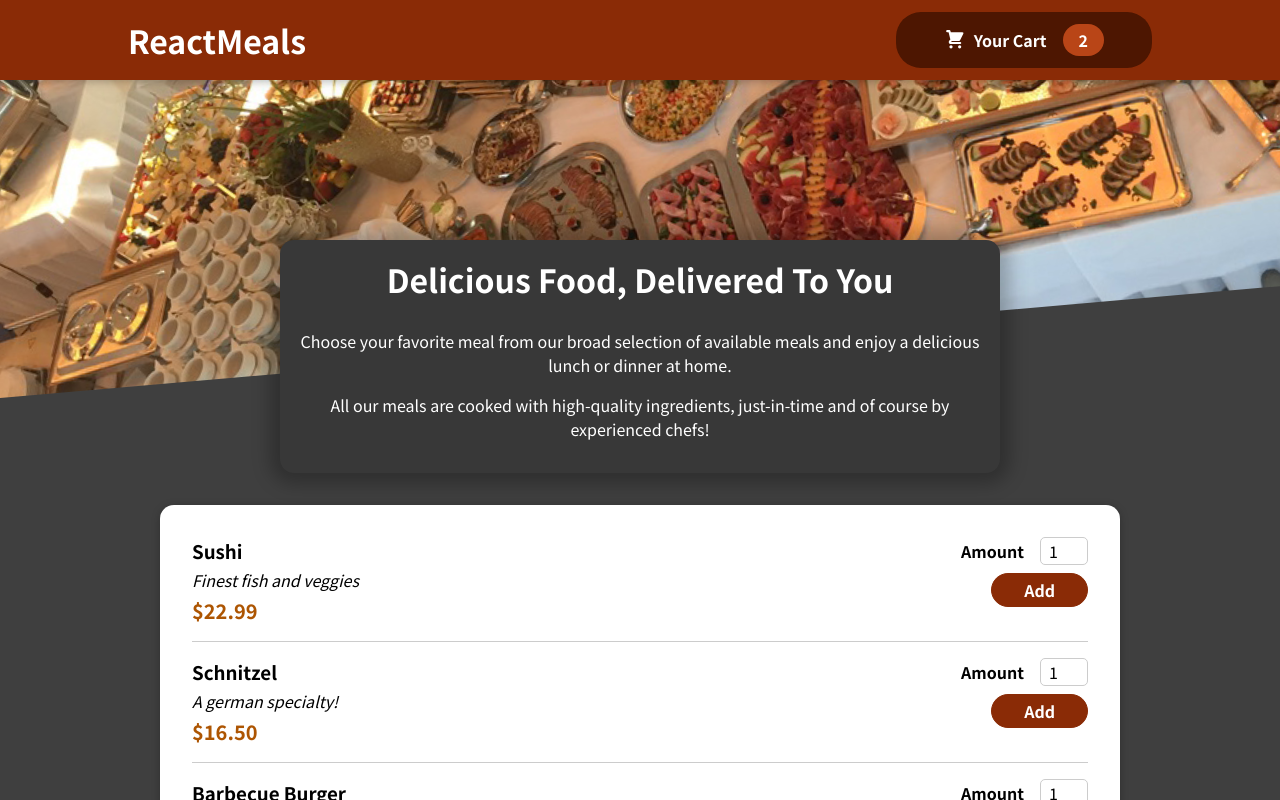
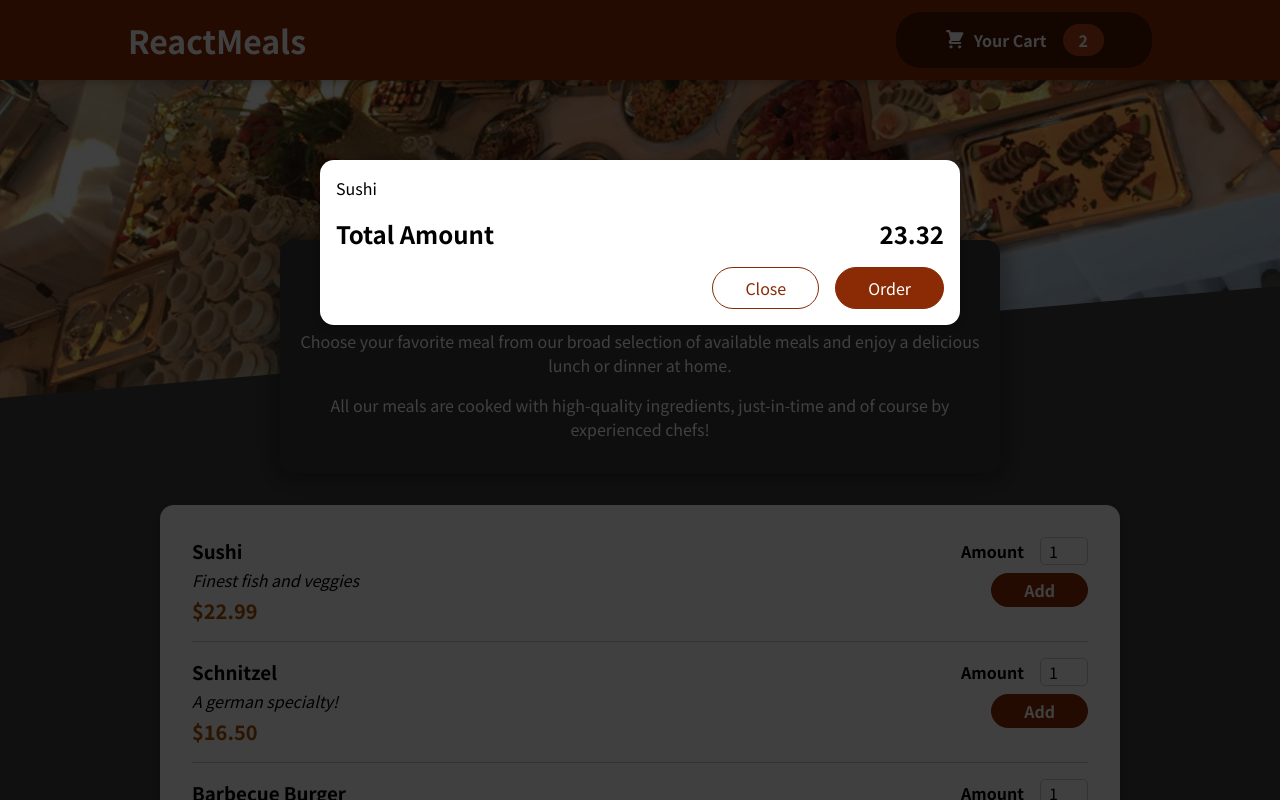
Before and after one commit to Ana-Vartasashvili/food-order-app, a React (Create React App) app: page / in a window 1280 px wide. Shown: the top 800 px of the page. Built offline with nearby package versions, Linux system fonts and the light colour scheme.

Commit message:
create a 'Cart' component

```diff
--- a/public/index.html
+++ b/public/index.html
@@ -28,6 +28,7 @@
   </head>
   <body>
     <noscript>You need to enable JavaScript to run this app.</noscript>
+    <div id="overlays"></div>
     <div id="root"></div>
     <!--
       This HTML file is a template.
--- a/src/App.js
+++ b/src/App.js
@@ -1,10 +1,12 @@
 import { Fragment } from 'react'
 import Header from './Components/Layout/Header'
 import Meals from './Components/Meals/Meals'
+import Cart from './Components/Cart/Cart'
 
 function App() {
   return (
     <Fragment>
+      <Cart />
       <Header />
       <main>
         <Meals />
--- /dev/null
+++ b/src/Components/Cart/Cart.js
@@ -0,0 +1,28 @@
+import classes from './Cart.module.css'
+import Modal from '../UI/Modal'
+
+const Cart = (props) => {
+  const CartItems = (
+    <ul className={classes['cart-items']}>
+      {[{ id: 'c1', name: 'Sushi', amount: 2, price: 11.21 }].map((item) => (
+        <li>{item.name}</li>
+      ))}
+    </ul>
+  )
+
+  return (
+    <Modal>
+      {CartItems}
+      <div className={classes.total}>
+        <span>Total Amount</span>
+        <span>23.32</span>
+      </div>
+      <div className={classes.actions}>
+        <button className={classes['button--alt']}>Close</button>
+        <button className={classes.button}>Order</button>
+      </div>
+    </Modal>
+  )
+}
+
+export default Cart
--- /dev/null
+++ b/src/Components/Cart/Cart.module.css
@@ -0,0 +1,46 @@
+.cart-items {
+  list-style: none;
+  margin: 0;
+  padding: 0;
+  max-height: 20rem;
+  overflow: auto;
+}
+
+.total {
+  display: flex;
+  justify-content: space-between;
+  align-items: center;
+  font-weight: bold;
+  font-size: 1.5rem;
+  margin: 1rem 0;
+}
+
+.actions {
+  text-align: right;
+}
+
+.actions button {
+  font: inherit;
+  cursor: pointer;
+  background-color: transparent;
+  border: 1px solid #8a2b06;
+  padding: 0.5rem 2rem;
+  border-radius: 25px;
+  margin-left: 1rem;
+}
+
+.actions button:hover,
+.actions button:active {
+  background-color: #5a1a01;
+  border-color: #5a1a01;
+  color: white;
+}
+
+.actions .button--alt {
+  color: #8a2b06;
+}
+
+.actions .button {
+  background-color: #8a2b06;
+  color: white;
+}
--- a/src/Components/Meals/AvailableMeals.js
+++ b/src/Components/Meals/AvailableMeals.js
@@ -32,6 +32,7 @@
 const AvailableMeals = () => {
   const mealsList = DUMMY_MEALS.map((meal) => (
     <MealItem
+      id={meal.id}
       key={meal.id}
       name={meal.name}
       description={meal.description}
--- a/src/Components/Meals/MealItem/MealItem.js
+++ b/src/Components/Meals/MealItem/MealItem.js
@@ -12,7 +12,7 @@
         <div className={classes.price}>{price}</div>
       </div>
       <div>
-        <MealItemForm />
+        <MealItemForm id={props.id} />
       </div>
     </li>
   )
--- a/src/Components/Meals/MealItem/MealItemForm.js
+++ b/src/Components/Meals/MealItem/MealItemForm.js
@@ -7,7 +7,7 @@
       <Input
         label="Amount"
         input={{
-          id: 'amount',
+          id: 'amount' + props.id,
           type: 'number',
           min: '1',
           max: '5',
--- /dev/null
+++ b/src/Components/UI/Modal.js
@@ -0,0 +1,32 @@
+import { Fragment } from 'react'
+import ReactDOM from 'react-dom'
+
+import classes from './Modal.module.css'
+
+const Backdrop = (props) => {
+  return <div className={classes.backdrop}></div>
+}
+
+const ModalOverlay = (props) => {
+  return (
+    <div className={classes.modal}>
+      <div className={classes.content}>{props.children}</div>
+    </div>
+  )
+}
+
+const portalElement = document.getElementById('overlays')
+
+const Modal = (props) => {
+  return (
+    <Fragment>
+      {ReactDOM.createPortal(<Backdrop />, portalElement)}
+      {ReactDOM.createPortal(
+        <ModalOverlay>{props.children}</ModalOverlay>,
+        portalElement
+      )}
+    </Fragment>
+  )
+}
+
+export default Modal
--- /dev/null
+++ b/src/Components/UI/Modal.module.css
@@ -0,0 +1,40 @@
+.backdrop {
+  position: fixed;
+  top: 0;
+  left: 0;
+  width: 100%;
+  height: 100vh;
+  z-index: 20;
+  background-color: rgba(0, 0, 0, 0.75);
+}
+
+.modal {
+  position: fixed;
+  top: 20vh;
+  left: 5%;
+  width: 90%;
+  background-color: white;
+  padding: 1rem;
+  border-radius: 14px;
+  box-shadow: 0 2px 8px rgba(0, 0, 0, 0.25);
+  z-index: 30;
+  animation: slide-down 300ms ease-out forwards;
+}
+
+@media (min-width: 768px) {
+  .modal {
+    width: 40rem;
+    left: calc(50% - 20rem);
+  }
+}
+
+@keyframes slide-down {
+  from {
+    opacity: 0;
+    transform: translateY(-3rem);
+  }
+  to {
+    opacity: 1;
+    transform: translateY(0);
+  }
+}
```
Also changed, not shown: 1 other file (tests, documents, lock files or other folders).
